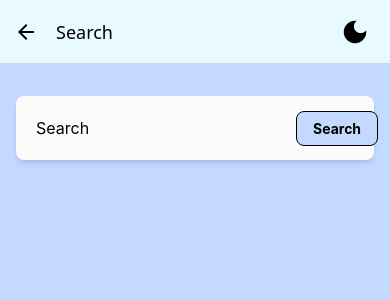
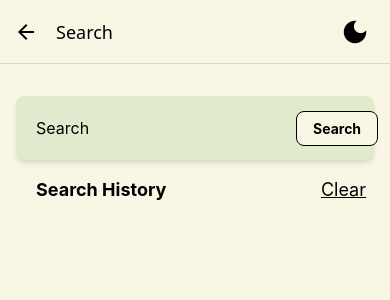
Before and after one commit to shaypahima/tubeViewer-app, a React Native app: screen /Search in a window 390 px wide. Shown: the top 300 px of the page. Built offline with nearby package versions, Linux system fonts and the light colour scheme.

Commit message:
minor changes and handle full favorite list

```diff
--- a/config.js
+++ b/config.js
@@ -1,8 +1,9 @@
 export const config = {
   API_KEY: "AIzaSyBrXdOuauqi7roJiYQFPk06E7sw1t6OWVw",
-  BASE_URL: "https://www.googleapis.com/youtube/v3/search"
+  BASE_URL: "https://www.googleapis.com/youtube/v3/search",
+  MAX_FAVORITE: 3,
 }
 
 
-//API_KEY: "AIzaSyBrXdOuauqi7roJiYQFPk06E7sw1t6OWVw",
-//'AIzaSyBNsxv0V4OCIoH3B93GrIaJkCg2NgYtU6Y
+// AIzaSyBe7fUMhZ5ml1Cu4JdBC0CVGtNK-8j-kBo
+// AIzaSyBrXdOuauqi7roJiYQFPk06E7sw1t6OWVw
--- /dev/null
+++ b/src/components/SearchHistory.jsx
@@ -0,0 +1,28 @@
+import { Text, View, TouchableOpacity, FlatList } from "react-native";
+
+export default function SearchHistory({ searchHistory, onSearchHistoryQuery, onClearHistory }) {
+  return (
+    <View className="flex-1 ml-5 mt-4">
+      <View className="flex-row justify-between items-center">
+        <Text className="text-lg font-bold">Search History</Text>
+        <TouchableOpacity onPress={onClearHistory}>
+          <Text className="text-lg underline pr-2">Clear</Text>
+        </TouchableOpacity>
+      </View>
+      <FlatList
+        data={searchHistory}
+        keyExtractor={(item) => item}
+        renderItem={({ item }) => (
+          <TouchableOpacity
+            onPress={() => onSearchHistoryQuery(item)}
+            className="my-1"
+          >
+            <Text className="text-lg font-medium">
+              {item}
+            </Text>
+          </TouchableOpacity>
+        )}
+      />
+    </View>
+  );
+}
--- a/src/components/VideoItemActions.jsx
+++ b/src/components/VideoItemActions.jsx
@@ -3,19 +3,21 @@ import { VideosContext } from "../contexts/videosContext";
 import { Text, TouchableOpacity, View } from "react-native";
 import { Ionicons } from "@expo/vector-icons";
 import { ThemeContext } from "../contexts/themeContext";
+import { config } from '../../config';
 
-export default function VideoItemActions({ data, isFavorite, video, rowMap }) {
+export default function VideoItemActions({ recentVideos, isFavorite, video, rowMap }) {
   const { colors } = useContext(ThemeContext);
+  const { addFavorite, deleteFavorite, deleteRecentVideo,favorites } = useContext(VideosContext);
+
+  const favoritesFull = favorites.length >= config.MAX_FAVORITE;
 
   const handleCloseRow = () => {
     rowMap[video.videoId].closeRow();
   }
-  const { addFavorite, deleteFavorite, deleteRecentVideo,favorites } = useContext(VideosContext);
-  const isFavoritesFull = favorites.length >= 10;
 
   if(isFavorite){
     return(
-      <View className="flex-row  space-x-4">
+      <View className="flex-row justify-between space-x-4">
         <TouchableOpacity onPress={() => {
           handleCloseRow()
           deleteFavorite(video.videoId)
@@ -23,13 +25,24 @@ export default function VideoItemActions({ data, isFavorite, video, rowMap }) {
         }} style={{ backgroundColor: colors.disabled }} className="rounded-md " >
           <Text className='p-4'> {<Ionicons name="heart-dislike" size={52} className="w-56 h-56" color="white" />} </Text>
         </TouchableOpacity>
+        {recentVideos && (
+          <TouchableOpacity
+          onPress={() => {
+            handleCloseRow()
+            deleteRecentVideo(video.videoId)
+            rowMap[video.videoId].closeRow()
+          }}
+          style={{ backgroundColor: colors.alert }} className="rounded-md " >
+            <Text className='p-4'>{<Ionicons name="trash" size={52} color="white" />}</Text>
+          </TouchableOpacity>
+        )}
       </View>
     )
   }
 
   return(
     <View className="flex-row justify-between space-x-4">
-      <TouchableOpacity disabled={isFavoritesFull} onPress={() => {
+      <TouchableOpacity disabled={favoritesFull} onPress={() => {
         handleCloseRow()
         addFavorite(video)
         }} style={{ backgroundColor: colors.success }} className="rounded-md " >
--- a/src/constants/colorPalette.js
+++ b/src/constants/colorPalette.js
@@ -1,10 +1,10 @@
 export const colorPalettes = {
   light: {
     text: '#000000',
-    background: '#FBFBFB',
-    primary: '#C5BAFF',
-    secondary: '#C4D9FF',
-    accent: '#E8F9FF',
+    background: '#E1EACD',
+    primary: '#BAD8B6',
+    secondary: '#F9F6E6',
+    accent: '#F9F6E6',
     alert: '#D84040',
     success: '#2973B2',
     disabled: '#A5BFCC',
--- a/src/contexts/videosContext.js
+++ b/src/contexts/videosContext.js
@@ -1,11 +1,13 @@
 import { createContext, useState, useEffect } from "react";
 import AsyncStorage from "@react-native-async-storage/async-storage";
+
 
 export const VideosContext = createContext();
 
 export const VideosProvider = ({ children }) => {
   const [recentVideos, setRecentVideos] = useState([]);
   const [favorites, setFavorites] = useState([]);
+
 
   // load videos from AsyncStorage when the component mounts
   useEffect(() => {
--- a/src/screens/HomeScreen.jsx
+++ b/src/screens/HomeScreen.jsx
@@ -32,10 +32,7 @@ export default function HomeScreen() {
         onPress={() => navigation.navigate("Search")}
       />
 
-        <Text
-          className="text-2xl font-bold mx-8"
-          style={{ color: colors.text }}
-        >
+      <Text className="text-2xl font-bold mx-8" style={{ color: colors.text }}>
         My Favorites:
       </Text>
       {favorites.length > 0 ? (
--- a/src/screens/SearchScreen.jsx
+++ b/src/screens/SearchScreen.jsx
@@ -1,12 +1,14 @@
 import { useState, useContext, useEffect } from "react";
 import { View, Text, FlatList, TextInput, Keyboard } from "react-native";
 import { useQuery } from "@tanstack/react-query";
+import AsyncStorage from "@react-native-async-storage/async-storage";
+
+import { ThemeContext } from "../contexts/themeContext";
 import { fetchYouTubeVideos } from "../services/fetchVideos";
-import { ThemeContext } from "../contexts/themeContext";
-
 import VideoItem from "../components/VideoItem";
 import Button from "../components/UI/Button";
 import Pagination from "../components/UI/Pagination";
+import SearchHistory from "../components/SearchHistory";
 
 export default function SearchScreen() {
   const { colors } = useContext(ThemeContext);
@@ -15,8 +17,29 @@ export default function SearchScreen() {
   const [query, setQuery] = useState("");
   const [currentPage, setCurrentPage] = useState(1);
   const [targetPageToken, setTargetPageToken] = useState(null);
+  const [searchHistory, setSearchHistory] = useState([]);
 
-  // fetch data
+  // load search history from storage once
+  useEffect(() => {
+    const loadSearchHistory = async () => {
+      try {
+        const storedHistory = await AsyncStorage.getItem("searchHistory");
+        if (storedHistory) {
+          setSearchHistory(JSON.parse(storedHistory));
+        }
+      } catch (error) {
+        console.error("Failed to load search history", error);
+      }
+    };
+    loadSearchHistory();
+  }, []);
+
+  // save search history whenever it changes
+  useEffect(() => {
+    AsyncStorage.setItem("searchHistory", JSON.stringify(searchHistory));
+  }, [searchHistory]);
+
+  // React Query: fetch data
   const { data, isLoading, error, refetch } = useQuery({
     queryKey: ["search-results", query, targetPageToken],
     queryFn: fetchYouTubeVideos,
@@ -24,20 +47,23 @@ export default function SearchScreen() {
     staleTime: 1000 * 60 * 5, // 5 minutes
   });
 
-  // re-fetch when pagination changes
+  // refetch when pagination changes, only if we have a valid query
   useEffect(() => {
-    // only refetch if we actually have a query
     if (query.trim()) {
       refetch();
     }
   }, [targetPageToken]);
 
-  // handle search
   const handleSearch = () => {
+    if (!query.trim()) return;
     Keyboard.dismiss();
-    if (query.trim()) {
-      refetch();
-    }
+    refetch();
+    // add to search history if not already present
+    setSearchHistory((prevHistory) =>
+      prevHistory.includes(query)
+        ? prevHistory
+        : [...prevHistory, query]
+    );
   };
 
   // handle pagination
@@ -51,7 +77,6 @@ export default function SearchScreen() {
     }
   };
 
-  // handle errors
   if (error) {
     return (
       <View
@@ -109,16 +134,11 @@ export default function SearchScreen() {
           disabled={isLoading}
         />
       </View>
-
       {isLoading && (
-        <Text
-          className="text-center text-lg my-4 mx-5"
-          style={{ color: colors.text }}
-        >
+        <Text className="text-center text-lg my-4 mx-5" style={{ color: colors.text }}>
           Loading...
         </Text>
       )}
-
       {data?.results && (
         <View className="flex-1">
           <FlatList
@@ -139,6 +159,18 @@ export default function SearchScreen() {
           />
         </View>
       )}
+      {!isLoading && !data?.results && (
+        <SearchHistory
+          searchHistory={searchHistory}
+          onClearHistory={() => {
+            setSearchHistory([]);
+          }}
+          onSearchHistoryQuery={(item) => {
+            setQuery(item);
+            handleSearch(item);
+          }}
+        />
+      )}
     </View>
   );
 }
--- a/src/screens/VideoScreen.jsx
+++ b/src/screens/VideoScreen.jsx
@@ -3,6 +3,8 @@ import { useContext } from "react";
 import { useNavigation } from "@react-navigation/native";
 import { Ionicons } from "@expo/vector-icons";
 import YoutubePlayer from "react-native-youtube-iframe";
+import { config } from '../../config';
+
 
 import { ThemeContext } from "../contexts/themeContext";
 import { VideosContext } from "../contexts/videosContext";
@@ -16,6 +18,7 @@ export default function VideoScreen({ route }) {
   const navigation = useNavigation();
   const { favorites, addFavorite, deleteFavorite } = useContext(VideosContext);
 
+  const favoritesFull = favorites.length >= config.MAX_FAVORITE;
   const isFavorite = favorites.some((favorite) => favorite.videoId === videoId);
 
   // check for missing parameters and navigate back if any are missing
@@ -57,9 +60,16 @@ export default function VideoScreen({ route }) {
               ? "No description available"
               : description}
           </Text>
-          <TouchableOpacity
-            className=" rounded-full   mx-10"
-            onPress={() => {
+          {
+            favoritesFull && !isFavorite ? (
+              <Text className="text-sm mb-4 mx-2 max-w-[200px]" style={{ color: colors.text }}>
+                Favorite list is full. Remove a video to add a new one.
+              </Text>
+            ) : (
+              <TouchableOpacity
+                className=" rounded-full mx-10"
+                disabled={favoritesFull}
+                onPress={() => {
               if (isFavorite) {
                 deleteFavorite(videoId);
               } else {
@@ -75,6 +85,8 @@ export default function VideoScreen({ route }) {
               color={colors.text}
             />
           </TouchableOpacity>
+            )
+          }
         </View>
       </View>
 
--- a/src/services/fetchVideos.js
+++ b/src/services/fetchVideos.js
@@ -4,8 +4,6 @@ import { config } from '../../config';
 
 export const fetchYouTubeVideos = async ({queryKey}) => {
   const [_, query, pageToken] = queryKey
-  console.log(query, pageToken, "query, pageToken");
-
 
   try {
     const params = {
@@ -26,7 +24,7 @@ export const fetchYouTubeVideos = async ({queryKey}) => {
 
     const videos = response.data.items;
 
-    // Map video details into a readable format
+    // map video details into a readable format
     return {
       results: videos.map((video) => ({
         title: video.snippet.title,
```
Lines whose indentation alone changed are shown as unchanged.
